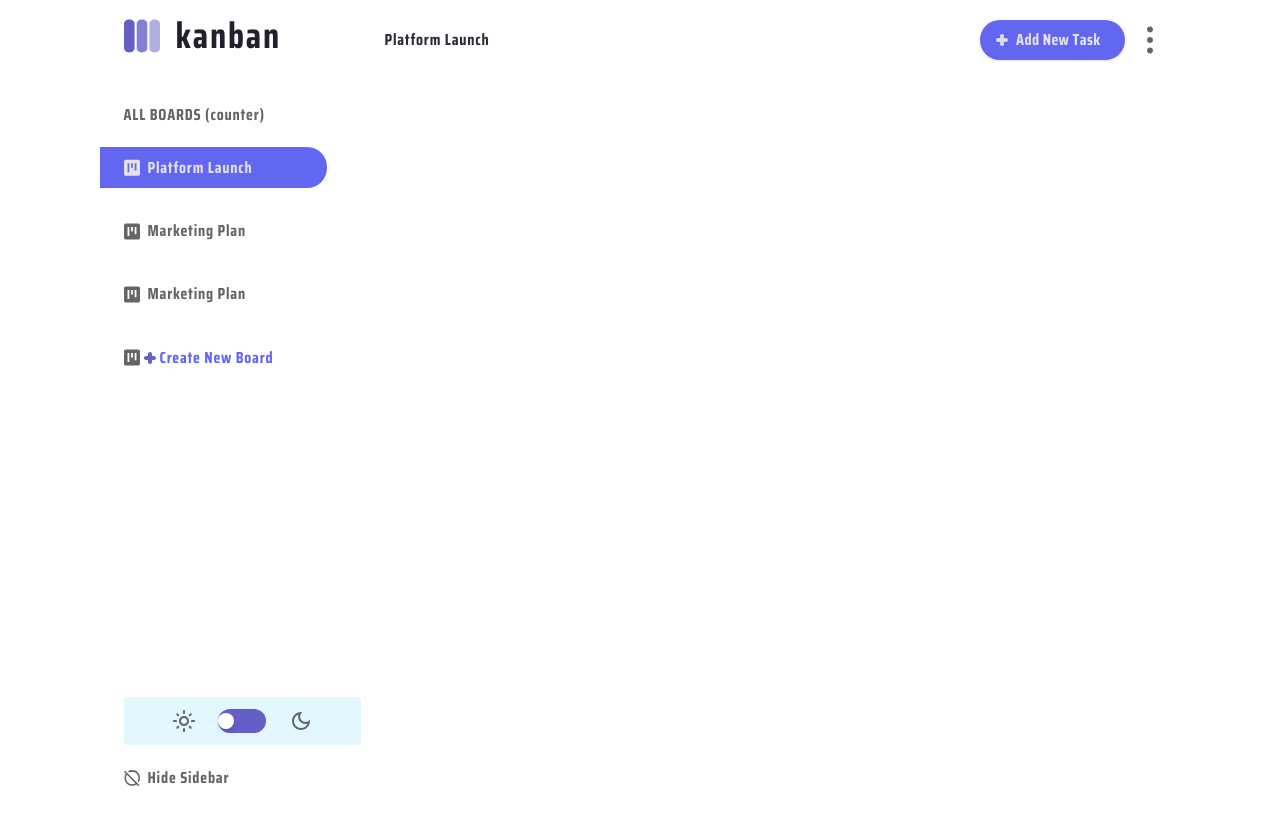
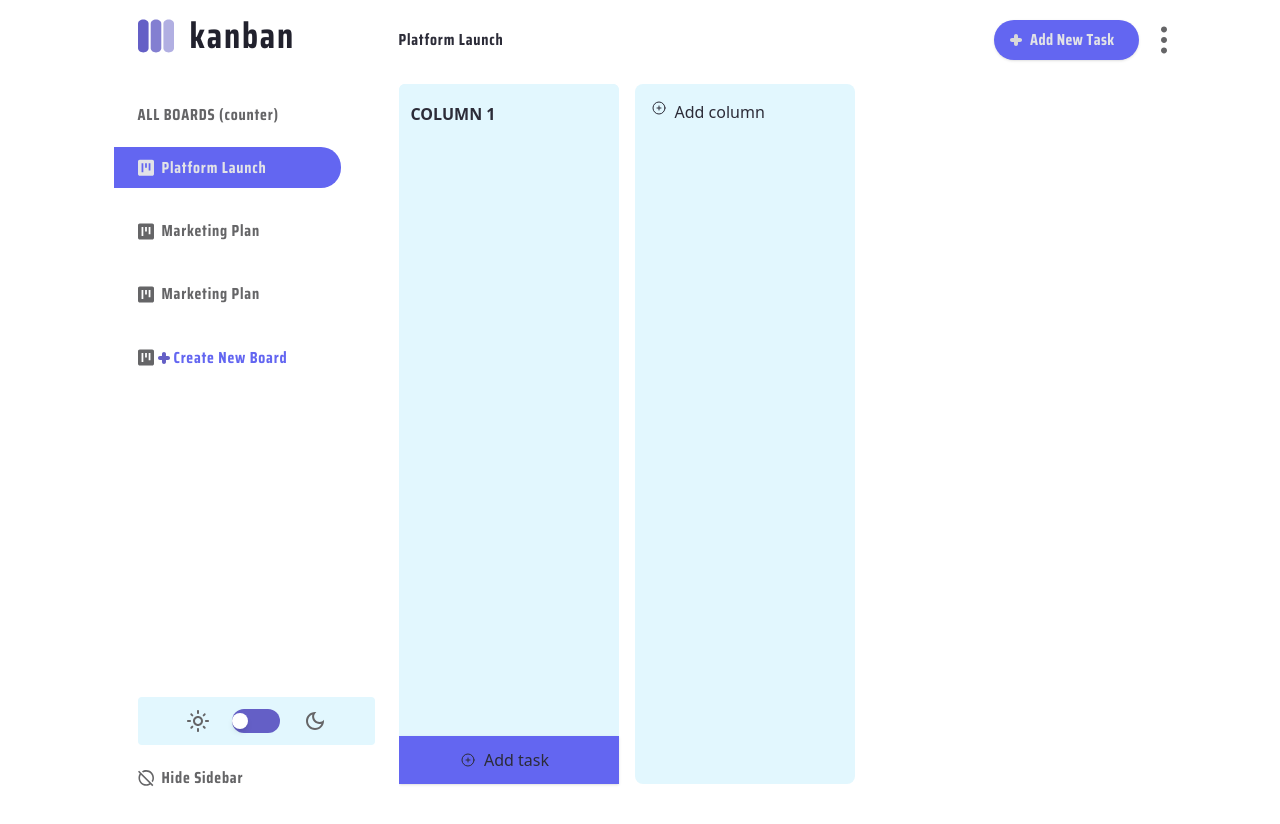
Before and after one commit to tomizdebski/KANBAN_APP, a Next.js app: page / in a window 1280 px wide. Both pictures are taken after a click on the button "Add column". Shown: the top 824 px of the page. Built offline with nearby package versions, Linux system fonts and the light colour scheme.

Commit message:
update_layout_board

```diff
--- a/components/Board.tsx
+++ b/components/Board.tsx
@@ -36,13 +36,15 @@ const KanabnBoard = () => {
   return (
     <div
       className="
-        m-auto
+
         flex
         min-h-screen
         w-full
         overflow-x-hidden
         overflow-y-hidden
-        px-[40px]
+
+        text-dark_gray dark:text-white
+        bg-white dark:bg-dark_gray
         "
     >
       <DndContext
@@ -51,8 +53,8 @@ const KanabnBoard = () => {
         onDragEnd={onDragEnd}
         onDragOver={onDragOver}
       >
-        <div className=" flex gap-4">
-          <div className="flex gap-4">
+        <div className=" flex gap-4 w-[60vw] overflow-auto">
+          <div className="flex gap-4 ">
             <SortableContext items={columnsId}>
               {columns.map((column) => (
                 <ColumnContainer
@@ -71,16 +73,15 @@ const KanabnBoard = () => {
           <button
             onClick={() => createNewColumn()}
             className="
-            h-[60px]
-            w-[300px]
-            min-w-[350px]
+            h-[700px]
+            w-[220px]
+            min-w-[200px]
             cursor-pointer
             rounded-lg
-            bg-mainBackgroundColor
-            border-2
-            border-columnBackgroundColor
+            bg-light_blue dark:bg-deep_gray
+
             p-4
-            ring-rose-500
+            ring-fiolet
             hover:ring-2
             flex
             gap-2"
--- a/components/ColumnContainer.tsx
+++ b/components/ColumnContainer.tsx
@@ -56,7 +56,7 @@ const ColumnContainer = (props: Props) => {
       <div
         ref={setNodeRef}
         style={style}
-        className="bg-mainBackgroundColor border-2 border-rose-500 opacity-60 w-[350px] h-[500px] max-h-[500px] rounded-md flex flex-col"
+        className="bg-light_blue dark:bg-deep_gray border-2 border-fiolet opacity-60 w-[220px] h-[700px] max-h-[700px] rounded-md flex flex-col"
       ></div>
     );
   }
@@ -66,26 +66,27 @@ const ColumnContainer = (props: Props) => {
       ref={setNodeRef}
       style={style}
       className="
-    bg-mainBackgroundColor
-    w-[350px]
+
+    w-[220px]
     h-[700px]
     max-h-[700px]
     rounded-md flex flex-col
+    bg-light_blue dark:bg-deep_gray
     "
     >
       <div
         {...attributes}
         {...listeners}
         onClick={() => setEditMode(true)}
-        className="bg-mainBackgroundColor  h-[60px] text-md  rounded-md rounded-b-none p-3 font-bold border-columnBackgroundColor border-4 flex items-center justify-between"
+        className="bg-light_blue dark:bg-deep_gray  h-[60px] text-md  rounded-md rounded-b-none p-3 font-bold  flex items-center justify-between"
       >
         <div className="flex gap-2">
 
 
-          {!editMode && <span>{column.title}</span>}
+          {!editMode && <span className="uppercase">{column.title}</span>}
           {editMode && (
             <input
-              className="bg-black focus:border-rose-500  border rounded px-2 outline-none"
+              className="bg-black focus:border-rose-500 w-[150px] border rounded px-2 outline-none"
               value={column.title}
               onChange={(e) => updateColumn(column.id, e.target.value)}
               autoFocus
@@ -118,7 +119,7 @@ const ColumnContainer = (props: Props) => {
         </SortableContext>
       </div>
       <button
-        className="flex items-center gap-2 p-4  border-2 rounded-md border-x-columnBackgroundColor hover:bg-mainBackgroundColor hover:text-rose-500 active:bg-black"
+        className="pl-4 pr-6 py-3 bg-indigo-500  shadow justify-center items-center gap-2 flex bg-none"
         onClick={() => createTask(column.id)}
       >
         <PlusIcon />
--- a/components/TaskCard.tsx
+++ b/components/TaskCard.tsx
@@ -47,7 +47,7 @@ function TaskCard({ task, deleteTask, updateTask }: Props) {
             <div
             ref={setNodeRef}
             style={style}
-            className="bg-gray-900 p-2 h-[100px] items-center flex text-left rounded-xl border-2 border-rose-500 cursor-grab justify-between opacity-30"
+            className="bg-gray-900 p-2 h-[100px] items-center flex text-left rounded-xl border-2 border-fiolet cursor-grab justify-between opacity-30"
             ></div>
         );
     }
@@ -59,7 +59,7 @@ function TaskCard({ task, deleteTask, updateTask }: Props) {
             style={style}
             {...attributes}
             {...listeners}
-            className="bg-gray-900 p-2 h-[100px] items-center flex text-left rounded-xl hover:ring-2 hover:ring-inset hover:ring-rose-500 cursor-grab justify-between opacity-60 hover:opacity-100 transition-opacity duration-300 ease-in-out">
+            className="bg-white dark:bg-dark_gray p-2 h-[100px] items-center flex text-left rounded-xl hover:ring-2 hover:ring-inset hover:ring-fiolet cursor-grab justify-between opacity-60 hover:opacity-100 transition-opacity duration-300 ease-in-out">
                 <textarea className="h-[90%] w-full resize-none border-none rounded bg-transparent text-white focus:outline-none"
                 value={task.content}
                 autoFocus
@@ -83,12 +83,12 @@ function TaskCard({ task, deleteTask, updateTask }: Props) {
     {...attributes}
     {...listeners}
     onClick={toggleEditMode}
-    className="bg-gray-900 p-2 h-[100px] items-center flex text-left rounded-xl hover:ring-2 hover:ring-inset hover:ring-rose-500 cursor-grab justify-between opacity-60 hover:opacity-100 transition-opacity duration-300 ease-in-out task"
+    className=" p-2 h-[100px] items-center flex text-left rounded-xl hover:ring-2 hover:ring-inset hover:ring-fiolet cursor-grab justify-between opacity-60 hover:opacity-100 transition-opacity duration-300 ease-in-out dark:bg-dark_gray bg-white"
     onMouseEnter={() => setMouseIsOver(true)}
     onMouseLeave={() => setMouseIsOver(false)}
 
     >
-        <p className="my-auto h-[90%] w-full overflow-y-auto overflow-x-hidden whitespace-pre-wrap">
+        <p className="my-auto h-[90%] w-full overflow-y-auto overflow-x-hidden whitespace-pre-wrap ">
             {task.content}
         </p>
 
```
